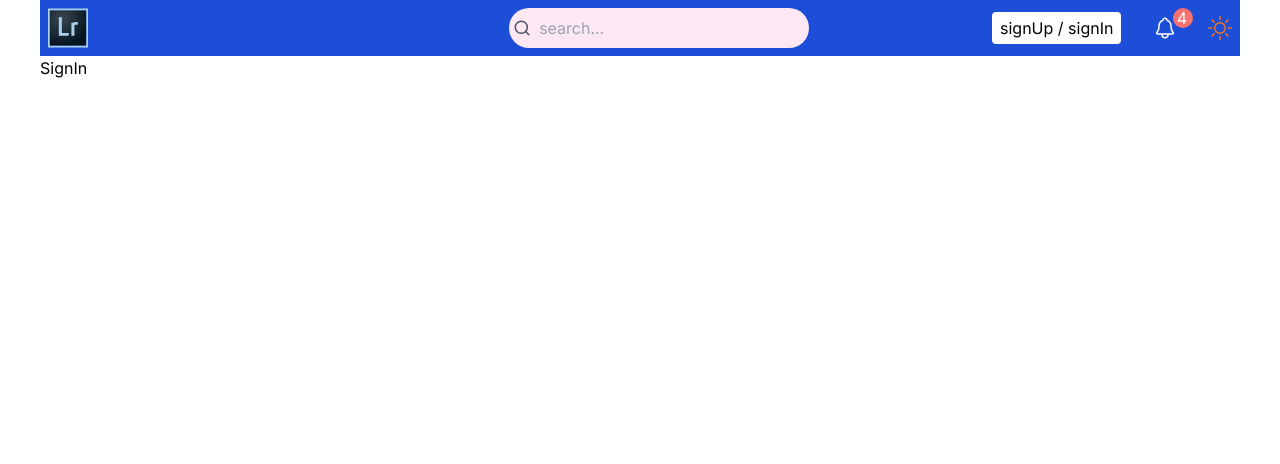
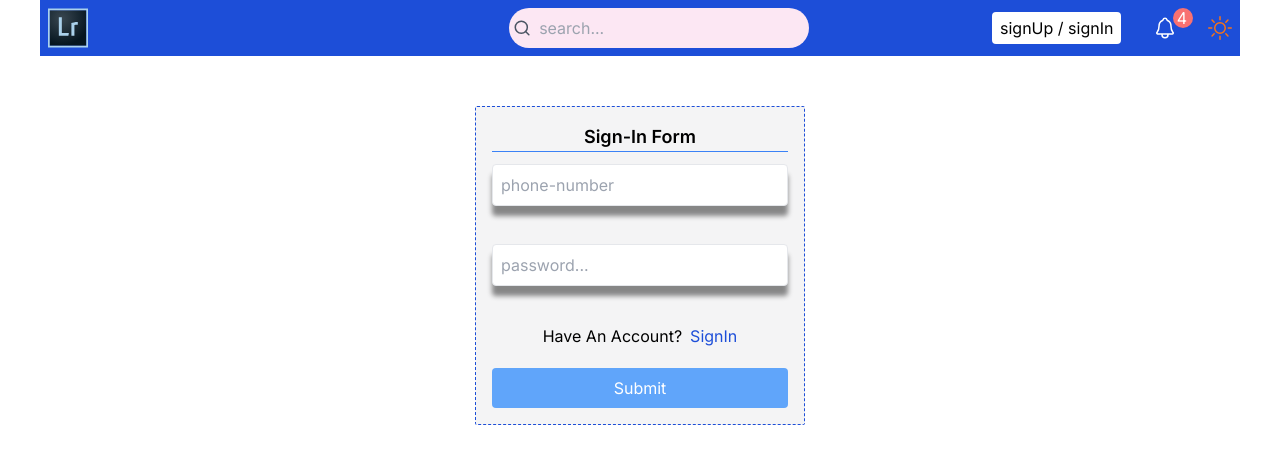
Before and after one commit to arshia788/BlogV2NextPractice, a Next.js app: page /signin in a window 1280 px wide. Shown: the top 464 px of the page. Built offline with nearby package versions, Linux system fonts and the light colour scheme.

Commit message:
worked on signin form

```diff
--- a/app/(auth)/signin/page.js
+++ b/app/(auth)/signin/page.js
@@ -1,7 +1,9 @@
-import React from 'react'
+import SignInPage from 'components/templates/SignInPage'
 
 export default function SignIn() {
   return (
-    <div>SignIn</div>
+    <div>
+      <SignInPage />
+    </div>
   )
 }
--- /dev/null
+++ b/components/module/auth/SignInPageForm.js
@@ -0,0 +1,110 @@
+'use client';
+
+import Link from 'next/link';
+import { useForm } from 'react-hook-form'
+
+
+export default function SignInPageForm() {
+
+  const { register, handleSubmit, watch, formState: { errors } } = useForm();
+
+  const signUper = () => {
+
+    const formatData = {
+      phone: watch('phone'),
+      password: watch('password'),
+    }
+
+    console.log(formatData);
+
+  }
+
+  const checkForms={
+      phone: watch('phone') || '',
+      password: watch('password') || '',
+  }
+
+  return (
+    <form
+      onSubmit={handleSubmit(signUper)}
+      className="bg-zinc-100 p-4 rounded-sm  border border-dashed border-blue-700 w-[330px]">
+
+      <h2 className="text-center text-lg font-semibold mb-3 border-b border-b-blue-500 ">Sign-In Form</h2>
+
+      <div className='flex flex-col '>
+
+
+
+        <div className='h-[80px] min-h-[80px] flex flex-col gap-y-3'>
+
+          <input type="text"
+            autoComplete='off'
+            placeholder="phone-number"
+            className="rounded w-full shadow-[0px_10px_5px_rgba(0,0,0,0.45)] outline-none p-2 border focus:border-dashed focus:border-pink-500"
+            {...register('phone', {
+              required: true,
+              minLength: 10,
+              maxLength: 10
+            })}
+          />
+
+          {
+            errors.phone && errors.phone.type === 'required' && (<div className='text-rose-500 '>This filed is required</div>)
+            ||
+            errors.phone && errors.phone.type === 'minLength' && (<div className='text-rose-500 '>should be only 10 numbers!</div>)
+            ||
+            errors.phone && errors.phone.type === 'maxLength' && (<div className='text-rose-500 '>should be only 10 numbers!</div>)
+          }
+
+        </div>
+
+        <div className='h-[80px] min-h-[80px] flex flex-col gap-y-3'>
+
+          <input type="password"
+            autoComplete='off'
+            placeholder="password..."
+            className="rounded w-full shadow-[0px_10px_5px_rgba(0,0,0,0.45)] outline-none p-2 border focus:border-dashed focus:border-pink-500"
+            {...register('password', {
+              required: true,
+              minLength: 6,
+              maxLength: 20
+            })}
+          />
+
+          {
+            errors.password && errors.password.type === 'required' && (<div className='text-rose-500 '>This filed is required</div>)
+            ||
+            errors.password && errors.password.type === 'minLength' && (<div className='text-rose-500 '>characters should be more than 6</div>)
+            ||
+            errors.password && errors.password.type === 'maxLength' && (<div className='text-rose-500 '>characters should be less than 20</div>)
+          }
+
+        </div>
+
+      </div>
+
+      <p className='flex justify-center  items-center'>
+        Have An Account?
+        <Link
+        className='text-blue-700 ml-2'
+        href={'/signin'}>
+          SignIn
+        </Link>
+      </p>
+
+      <button
+        type='submit'
+        className={
+          checkForms.phone.length > 0&&
+          checkForms.password.length > 0
+          ?
+          'bg-blue-700 hover:bg-blue-800 w-full transition-all duration-300 p-2 rounded text-white cursor-pointer mt-5'
+          :
+          'bg-blue-400 hover:bg-blue-500 w-full transition-all duration-300 p-2 rounded text-white cursor-pointer mt-5'
+        }
+      >Submit</button>
+
+
+    </form>
+  )
+}
--- a/components/module/auth/SignUpPageForm.js
+++ b/components/module/auth/SignUpPageForm.js
@@ -1,5 +1,6 @@
 'use client';
 
+import Link from 'next/link';
 import { useForm } from 'react-hook-form'
 
 
@@ -16,8 +17,17 @@
       phone: watch('phone'),
       password: watch('password'),
     }
+
     console.log(formatData);
 
+  }
+
+  const checkForms={
+      username: watch('username') || '',
+      displayname: watch('displayname') || '',
+      blog_name: watch('blog_name') || '',
+      phone: watch('phone') || '',
+      password: watch('password') || '',
   }
 
   return (
@@ -113,9 +123,9 @@
           {
             errors.phone && errors.phone.type === 'required' && (<div className='text-rose-500 '>This filed is required</div>)
             ||
-            errors.phone && errors.phone.type === 'minLength' && (<div className='text-rose-500 '>characters should be more than 6</div>)
+            errors.phone && errors.phone.type === 'minLength' && (<div className='text-rose-500 '>should be only 10 numbers!</div>)
             ||
-            errors.phone && errors.phone.type === 'maxLength' && (<div className='text-rose-500 '>characters should be less than 20</div>)
+            errors.phone && errors.phone.type === 'maxLength' && (<div className='text-rose-500 '>should be only 10 numbers!</div>)
           }
 
         </div>
@@ -145,9 +155,28 @@
 
       </div>
 
+      <p className='flex justify-center  items-center'>
+        Have An Account?
+        <Link
+        className='text-blue-700 ml-2'
+        href={'/signin'}>
+          SignIn
+        </Link>
+      </p>
+
       <button
         type='submit'
-        className='bg-blue-700 w-full p-2 rounded text-white cursor-pointer mt-3'
+        className={
+          checkForms.username.length > 0&&
+          checkForms.displayname.length > 0&&
+          checkForms.blog_name.length > 0&&
+          checkForms.phone.length > 0&&
+          checkForms.password.length > 0
+          ?
+          'bg-blue-700 hover:bg-blue-800 w-full transition-all duration-300 p-2 rounded text-white cursor-pointer mt-5'
+          :
+          'bg-blue-400 hover:bg-blue-500 w-full transition-all duration-300 p-2 rounded text-white cursor-pointer mt-5'
+        }
       >Submit</button>
 
 
--- /dev/null
+++ b/components/templates/SignInPage.js
@@ -0,0 +1,9 @@
+import SignInPageForm from "components/module/auth/SignInPageForm";
+
+export default function SignInPage() {
+  return (
+    <div className="flex justify-center items-center mt-[50px]">
+        <SignInPageForm />
+    </div>
+  )
+}
```
